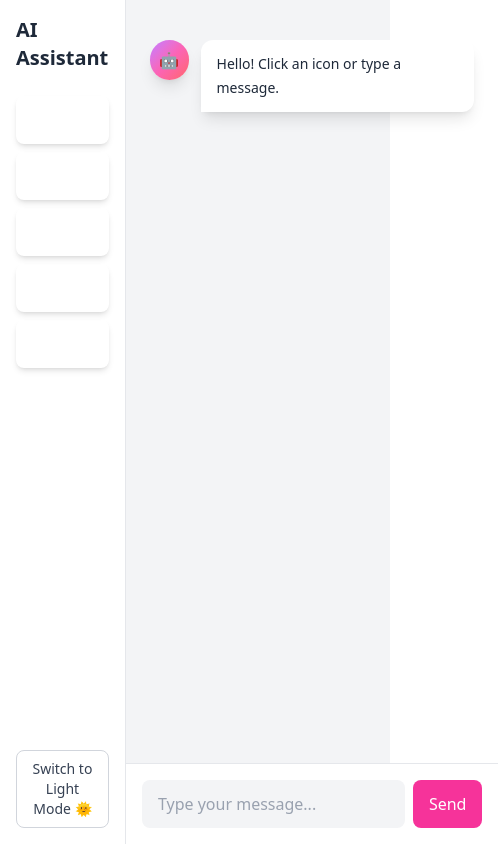
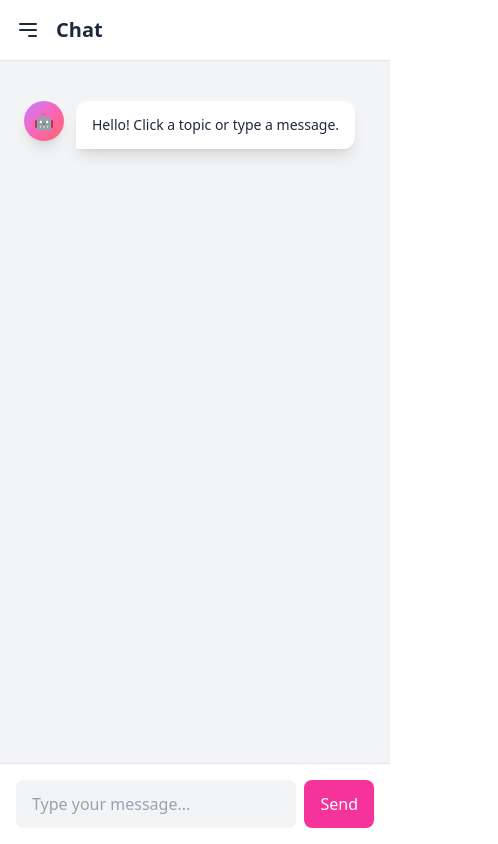
Before and after one commit to GN-30/MultilingualChatbot, a React (Vite) app in the folder fsdwchatbot/: page / in a window 390 px wide. Shown: the whole page, 498 px wide, since content can reach past the window. Built offline with nearby package versions, Linux system fonts and the light colour scheme.

Commit message:
responsive

```diff
--- a/fsdwchatbot/src/App.jsx
+++ b/fsdwchatbot/src/App.jsx
@@ -1,6 +1,6 @@
 import React, { useState, useEffect, useRef } from "react";
 
-// Helper to render clickable links
+// Helper to render clickable links (No changes needed here)
 const MessageRenderer = ({ text }) => {
   const linkRegex = /\[([^\]]+)\]\((https?:\/\/[^\s)]+)\)/g;
   const parts = [];
@@ -29,18 +29,18 @@ const MessageRenderer = ({ text }) => {
   return <p className="text-sm leading-6 whitespace-pre-wrap">{parts}</p>;
 };
 
-// Chat message component
+// Chat message component (No changes needed here)
 const ChatMessage = ({ message, sender, isLoading }) => {
   const isBot = sender === "bot";
 
   const BotAvatar = () => (
-    <div className="w-10 h-10 rounded-full bg-gradient-to-br from-purple-400 via-pink-400 to-red-400 flex items-center justify-center mr-3 shadow-lg">
+    <div className="w-10 h-10 rounded-full bg-gradient-to-br from-purple-400 via-pink-400 to-red-400 flex items-center justify-center mr-3 shadow-lg flex-shrink-0">
       🤖
     </div>
   );
 
   const UserAvatar = () => (
-    <div className="w-10 h-10 rounded-full bg-gradient-to-br from-green-400 to-teal-400 flex items-center justify-center ml-3 shadow-lg">
+    <div className="w-10 h-10 rounded-full bg-gradient-to-br from-green-400 to-teal-400 flex items-center justify-center ml-3 shadow-lg flex-shrink-0">
       🧑
     </div>
   );
@@ -77,12 +77,14 @@ const ChatMessage = ({ message, sender, isLoading }) => {
 // Main App
 const App = () => {
   const [messages, setMessages] = useState([
-    { text: "Hello! Click an icon or type a message.", sender: "bot" },
+    { text: "Hello! Click a topic or type a message.", sender: "bot" },
   ]);
   const [input, setInput] = useState("");
   const [isLoading, setIsLoading] = useState(false);
   const [activeIcon, setActiveIcon] = useState(null);
   const [darkMode, setDarkMode] = useState(true);
+  // **MODIFICATION: State to control sidebar visibility on mobile**
+  const [isSidebarOpen, setIsSidebarOpen] = useState(false);
   const chatEndRef = useRef(null);
 
   const icons = [
@@ -210,6 +212,8 @@ const App = () => {
         text: `Here are the resources for "${subtopic.name}":\n\n${resourceLinks}`,
       },
     ]);
+    // **MODIFICATION: Close sidebar after selection on mobile**
+    setIsSidebarOpen(false);
   };
 
   const handleSend = async () => {
@@ -256,10 +260,23 @@ const App = () => {
     <div
       className={`${
         darkMode ? "dark" : ""
-      } flex h-screen font-sans bg-gray-100 dark:bg-gray-900 transition-colors`}
+      } h-screen font-sans bg-gray-100 dark:bg-gray-900 transition-colors overflow-hidden`} // **MODIFICATION: added overflow-hidden**
     >
-      {/* Sidebar */}
-      <aside className="w-64 bg-white dark:bg-gray-800 p-4 flex flex-col border-r border-gray-200 dark:border-gray-700">
+      <div className="relative h-full flex">
+        {/* **MODIFICATION: Overlay for mobile when sidebar is open** */}
+        {isSidebarOpen && (
+          <div
+            className="fixed inset-0 bg-black bg-opacity-50 z-20 md:hidden"
+            onClick={() => setIsSidebarOpen(false)}
+          ></div>
+        )}
+
+        {/* **MODIFICATION: Added responsive classes to the sidebar** */}
+        <aside
+          className={`w-64 bg-white dark:bg-gray-800 p-4 flex flex-col border-r border-gray-200 dark:border-gray-700
+                     fixed inset-y-0 left-0 z-30 transform transition-transform duration-300 ease-in-out md:relative md:translate-x-0
+                     ${isSidebarOpen ? "translate-x-0" : "-translate-x-full"}`}
+        >
           <h1 className="text-xl font-bold mb-6 text-gray-800 dark:text-white">
             AI Assistant
           </h1>
@@ -303,7 +320,33 @@ const App = () => {
         </aside>
 
         {/* Chat Area */}
-      <main className="flex-1 flex flex-col">
+        <main className="flex-1 flex flex-col h-full">
+          {/* **MODIFICATION: Mobile header with hamburger menu** */}
+          <div className="md:hidden p-4 bg-white dark:bg-gray-800 border-b border-gray-200 dark:border-gray-700 flex items-center">
+            <button
+              onClick={() => setIsSidebarOpen(true)}
+              className="text-gray-800 dark:text-gray-200"
+            >
+              <svg
+                xmlns="http://www.w3.org/2000/svg"
+                className="h-6 w-6"
+                fill="none"
+                viewBox="0 0 24 24"
+                stroke="currentColor"
+              >
+                <path
+                  strokeLinecap="round"
+                  strokeLinejoin="round"
+                  strokeWidth={2}
+                  d="M4 6h16M4 12h16m-7 6h7"
+                />
+              </svg>
+            </button>
+            <h1 className="text-xl font-bold ml-4 text-gray-800 dark:text-white">
+              Chat
+            </h1>
+          </div>
+
           <div className="flex-1 overflow-y-auto p-6 space-y-4">
             {messages.map((msg, idx) => (
               <ChatMessage key={idx} message={msg.text} sender={msg.sender} />
@@ -313,6 +356,7 @@ const App = () => {
             )}
             <div ref={chatEndRef} />
           </div>
+
           <div className="p-4 bg-white dark:bg-gray-800 border-t border-gray-200 dark:border-gray-700 flex">
             <input
               type="text"
@@ -333,6 +377,7 @@ const App = () => {
           </div>
         </main>
       </div>
+    </div>
   );
 };
 
```
Lines whose indentation alone changed are shown as unchanged.
